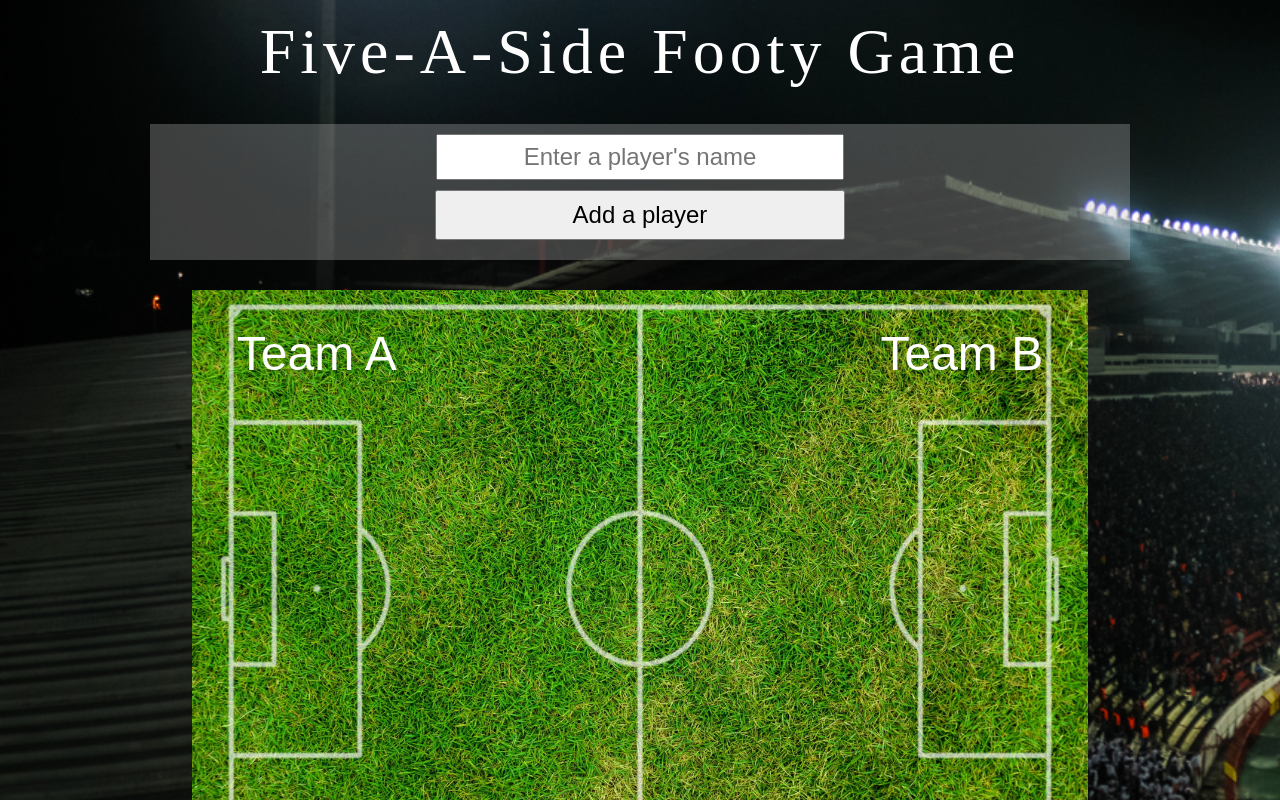
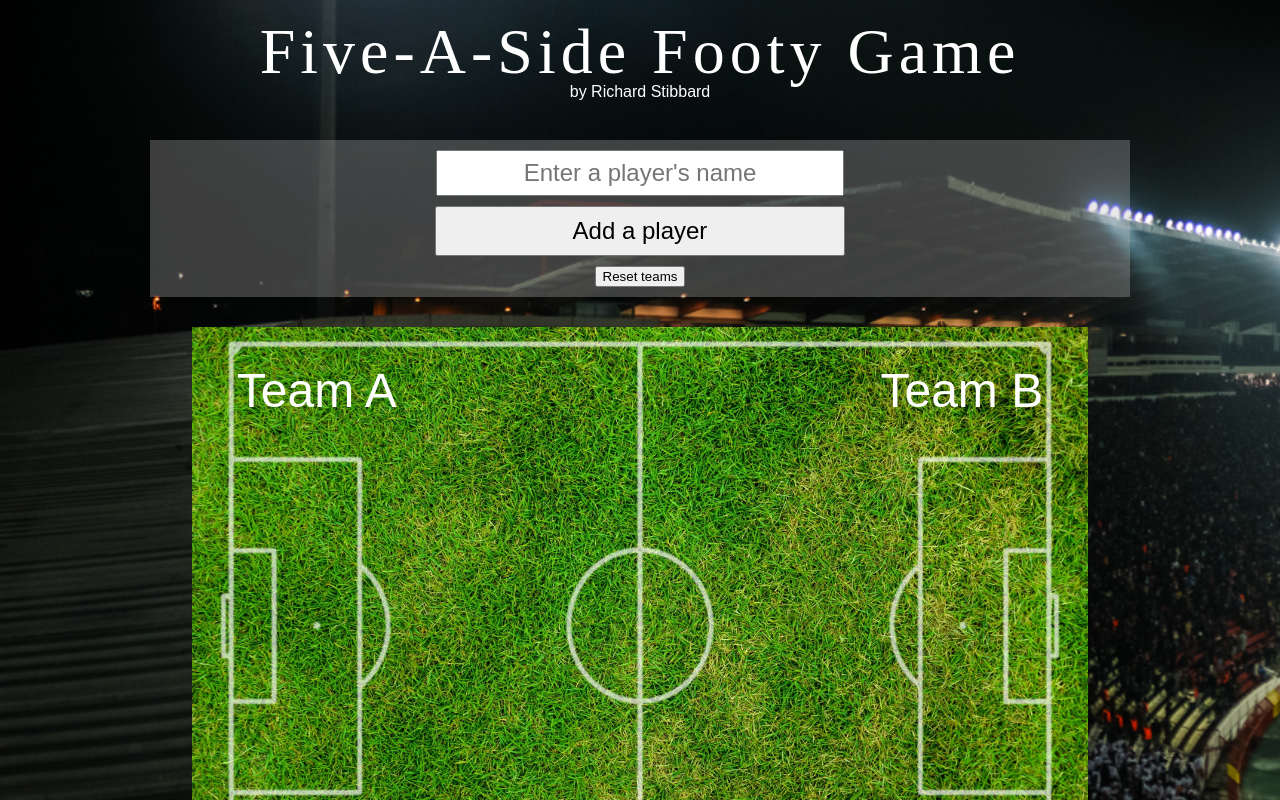
Before and after one commit to rmstibbard/five-a-side, a React (Create React App) app: page / in a window 1280 px wide. Shown: the top 800 px of the page. Built offline with nearby package versions, Linux system fonts and the light colour scheme; a web font is replaced by a local one.

Commit message:
Reset button

```diff
--- a/src/App.js
+++ b/src/App.js
@@ -5,19 +5,13 @@ import AddPlayer from './components/AddPlayer'; // Has container file
 // import ListPlayers from './components/ListPlayers';
 // import CreateTeams from './components/CreateTeams';
 import DisplayTeams from './components/DisplayTeams';
-import Footer from './components/Footer/Footer';
-
 
 function App() {
   return (
     <React.Fragment>
       <Header />
       <AddPlayer />
-
-      {/* <ListPlayers /> */}
-      {/* <CreateTeams /> */}
       <DisplayTeams />
-      <Footer>&copy; 2020 Richard Stibbard</Footer>
     </React.Fragment>
   );
 }
--- a/src/_fonts.css
+++ b/src/_fonts.css
@@ -1,4 +1,4 @@
-header {
+header h1 {
   font-family: 'Ranchers', cursive;
   letter-spacing: 5px;
 }
--- a/src/_typography.css
+++ b/src/_typography.css
@@ -2,8 +2,12 @@ body {
   font-family: Arial, Helvetica, sans-serif;
 }
 
-.header {
+.header h1 {
   font-size: 2.5rem;
+}
+
+.header p {
+  font-size: 1rem;
 }
 
 .form-header, .player-input, .player-submit, .numbers-reached {
@@ -23,7 +27,7 @@ footer {
 }
 
 @media screen and (min-width: 700px) {
-  .header {
+  .header h1 {
     font-size: 3rem;
   }
   .team-a, .team-b {
@@ -35,7 +39,7 @@ footer {
 }
 
 @media screen and (min-width: 1000px) {
-  .header {
+  .header h1 {
     font-size: 4rem;
   }
   .team-a, .team-b {
--- a/src/components/AddPlayer/AddPlayer.js
+++ b/src/components/AddPlayer/AddPlayer.js
@@ -13,7 +13,7 @@ class AddPlayer extends Component {
 
     this.handleChange = this.handleChange.bind(this);
     this.handleSubmit = this.handleSubmit.bind(this);
-
+    this.handleReset = this.handleReset.bind(this);
   };
 
   handleChange(e) {
@@ -23,6 +23,11 @@ class AddPlayer extends Component {
   handleSubmit(e) {
     e.preventDefault();
     this.props.handleSubmit({ ...this.state });
+  }
+
+  handleReset(e) {
+    e.preventDefault();
+    this.props.handleReset({ ...this.state });
   }
 
 
@@ -44,6 +49,7 @@ class AddPlayer extends Component {
           >
             Add a player
           </button>
+          <button onClick={this.handleReset}>Reset teams</button>
           <NumbersReached />
         </form>
 
--- a/src/components/AddPlayer/index.js
+++ b/src/components/AddPlayer/index.js
@@ -1,6 +1,7 @@
 import { connect } from "react-redux";
 import AddPlayer from "./AddPlayer";
 import { addPlayer } from "../../data/actions";
+import { reset } from "../../data/actions";
 
 const mapStateToProps = (state) => {
   return {
@@ -11,6 +12,7 @@ const mapStateToProps = (state) => {
 
 const mapDispatchToProps = (dispatch) => {
   return {
+    handleReset: () => dispatch(reset()),
     handleSubmit: (data) => dispatch(addPlayer(data)),
   }
 }
--- a/src/components/Footer/Footer.js
+++ /dev/null
@@ -1,9 +0,0 @@
-import React from 'react';
-
-function Footer({ children }) {
-  return (
-    <footer>{children}</footer>
-  );
-}
-
-export default Footer;
--- a/src/components/Header/Header.js
+++ b/src/components/Header/Header.js
@@ -4,6 +4,7 @@ function Header() {
   return (
     <header className="header">
       <h1>Five-A-Side Footy Game</h1>
+      <p>by Richard Stibbard</p>
     </header>
   );
 }
--- a/src/data/actions.js
+++ b/src/data/actions.js
@@ -16,3 +16,9 @@ export const createTeams = (data) => {
     }
   };
 };
+
+export const reset = () => {
+  return {
+    type: "RESET",
+  }
+}
--- a/src/data/reducer.js
+++ b/src/data/reducer.js
@@ -1,3 +1,5 @@
+import initialState from './initialState';
+
 const addPlayer = (state, action) => {
   return {
     ...state,
@@ -38,6 +40,7 @@ const reducer = (state, action) => {
   switch (action.type) {
     case "ADD_PLAYER": return createTeams(shufflePlayers(addPlayer(state, action)));
     case "CREATE_TEAMS": return createTeams(shufflePlayers(addPlayer(state, action)));
+    case "RESET": return { ...initialState };
     default: return state;
   }
 };
```
